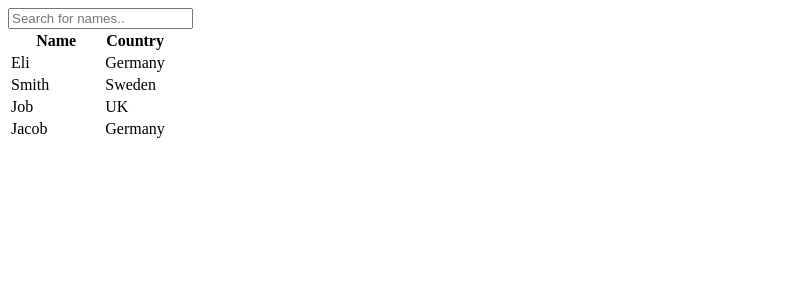
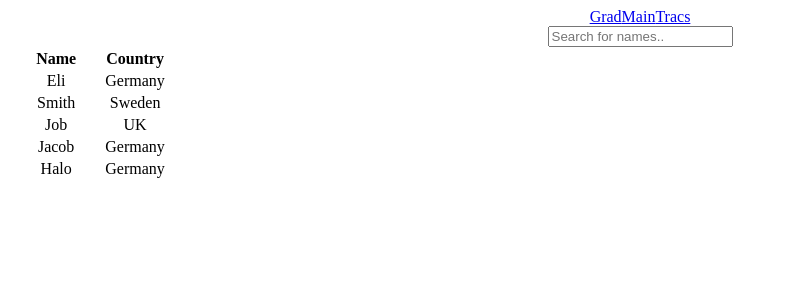
Before and after one commit to AE48643/react_filter, a React (Create React App) app: page / in a window 1280 px wide. Shown: the top 300 px of the page, without its empty margins (0-788 px from the left). Built offline with nearby package versions, Linux system fonts and the light colour scheme.

Commit message:
Almost Done with Filter and Router

```diff
--- a/package.json
+++ b/package.json
@@ -8,6 +8,7 @@
     "@testing-library/user-event": "^13.5.0",
     "react": "^18.2.0",
     "react-dom": "^18.2.0",
+    "react-router-dom": "^6.22.1",
     "react-scripts": "5.0.1",
     "web-vitals": "^2.1.4"
   },
--- a/src/App.js
+++ b/src/App.js
@@ -1,63 +1,24 @@
 import React, { useState, useEffect } from 'react';
 import './App.css';
+import {BrowserRouter as Router, Routes, Route } from 'react-router-dom'
+import { Grad } from './Pages/Grad';
+import { Navbar } from './Navbar';
+import { Tracs } from './Pages/Tracs';
+import { Main } from './Pages/Main';
 
 function App() {
-  // Declare state variables
-  const [filter, setFilter] = useState('');
-  const [data, setData] = useState([
-    ['Eli', 'Germany'],
-    ['Smith', 'Sweden'],
-    ['Job', 'UK'],
-    ['Jacob', 'Germany'],
-  ]);
-
-  const handleInputChange = (event) => {
-    setFilter(event.target.value.toUpperCase());
-  };
-
-  useEffect(() => {
-    // Use effect to handle filtering when the filter state changes
-    const table = document.getElementById("myTable");
-    const tr = table.getElementsByTagName("tr");
-
-    for (let i = 0; i < tr.length; i++) {
-      const td = tr[i].getElementsByTagName("td")[0];
-      if (td) {
-        const txtValue = td.textContent || td.innerText;
-        if (txtValue.toUpperCase().indexOf(filter) > -1) {
-          tr[i].style.display = "";
-        } else {
-          tr[i].style.display = "none";
-        }
-      }
-    }
-  }, [filter]);
 
   return (
-    <div>
-      <input
-        type="text"
-        value={filter}
-        onChange={handleInputChange}
-        placeholder="Search for names.."
-      />
-
-      <table id="myTable">
-        <thead>
-          <tr>
-            <th style={{ width: '60%' }}>Name</th>
-            <th style={{ width: '40%' }}>Country</th>
-          </tr>
-        </thead>
-        <tbody>
-          {data.map((row, index) => (
-            <tr key={index}>
-              <td>{row[0]}</td>
-              <td>{row[1]}</td>
-            </tr>
-          ))}
-        </tbody>
-      </table>
+    <div className='App'>
+      <Router>
+        < Navbar />
+        <Routes>
+          <Route path = "/" element = {< Grad />}/>
+          <Route path = "/main" element = {< Main />}/>
+          <Route path = "/tracs" element = {< Tracs />}/>
+          <Route path='*' element = {<h1>Page Not Found</h1>} />
+        </Routes>
+      </Router>
     </div>
   );
 }
--- /dev/null
+++ b/src/Navbar.js
@@ -0,0 +1,11 @@
+import { Link } from "react-router-dom"
+
+export const Navbar = () => {
+    return (
+        <div>
+            <Link to = "/">Grad</Link>
+            <Link to = "/main">Main</Link>
+            <Link to = "/tracs">Tracs</Link>
+        </div>
+    );
+}
--- /dev/null
+++ b/src/Pages/Filter.js
@@ -0,0 +1,62 @@
+import { useState, useEffect } from "react";
+
+export const Filter =(props) => {
+
+    const [filter, setFilter] = useState('');
+    const [data, useData] = useState(props.data);
+    const handleInputChange = (event) => {
+        setFilter(event.target.value.toUpperCase());
+      };
+
+      useEffect(() => {
+        // Use effect to handle filtering when the filter state changes
+        const table = document.getElementById("myTable");
+        const tr = table.getElementsByTagName("tr");
+
+        for (let i = 0; i < tr.length; i++) {
+          const td = tr[i].getElementsByTagName("td")[0];
+          if (td) {
+            const txtValue = td.textContent || td.innerText;
+            if (txtValue.toUpperCase().indexOf(filter) > -1) {
+              tr[i].style.display = "";
+            } else {
+              tr[i].style.display = "none";
+            }
+          }
+        }
+      }, [filter]);
+
+      return (
+        <div>
+          <input
+            type="text"
+            value={filter}
+            onChange={handleInputChange}
+            placeholder="Search for names.."
+          />
+
+
+          <table id="myTable">
+            <thead>
+              <tr>
+              {data[0].map((cell, i)=> (
+                <th style ={{width : '60%'}} key={i}>{cell}</th>
+              ))}
+              </tr>
+
+            </thead>
+
+            <tbody>
+              {data.slice(1).map((row, index) => (
+                <tr key={index}>
+                  {row.map((cell, i) => (
+                    <td key={i}>{cell}</td>
+                  ))}
+                </tr>
+              ))}
+            </tbody>
+
+          </table>
+        </div>
+      );
+    }
--- /dev/null
+++ b/src/Pages/Grad.js
@@ -0,0 +1,71 @@
+import { useState, useEffect } from "react";
+
+export const Grad = () =>
+{
+    // Declare state variables
+  const [filter, setFilter] = useState('');
+  const [data, setData] = useState([
+    ['Name', 'Country'],
+    ['Eli', 'Germany'],
+    ['Smith', 'Sweden'],
+    ['Job', 'UK'],
+    ['Jacob', 'Germany'],
+    ['Halo', 'Germany'],
+  ]);
+
+  const handleInputChange = (event) => {
+    setFilter(event.target.value.toUpperCase());
+  };
+
+  useEffect(() => {
+    // Use effect to handle filtering when the filter state changes
+    const table = document.getElementById("myTable");
+    const tr = table.getElementsByTagName("tr");
+
+    for (let i = 0; i < tr.length; i++) {
+      const td = tr[i].getElementsByTagName("td")[0];
+      if (td) {
+        const txtValue = td.textContent || td.innerText;
+        if (txtValue.toUpperCase().indexOf(filter) > -1) {
+          tr[i].style.display = "";
+        } else {
+          tr[i].style.display = "none";
+        }
+      }
+    }
+  }, [filter]);
+
+  return (
+    <div>
+      <input
+        type="text"
+        value={filter}
+        onChange={handleInputChange}
+        placeholder="Search for names.."
+      />
+
+
+      <table id="myTable">
+        <thead>
+          <tr>
+          {data[0].map((cell, i)=> (
+            <th style ={{width : '60%'}} key={i}>{cell}</th>
+          ))}
+          </tr>
+
+        </thead>
+
+        <tbody>
+          {data.slice(1).map((row, index) => (
+            <tr key={index}>
+              {row.map((cell, i) => (
+                <td key={i}>{cell}</td>
+              ))}
+            </tr>
+          ))}
+        </tbody>
+
+      </table>
+    </div>
+  );
+}
--- /dev/null
+++ b/src/Pages/Main.js
@@ -0,0 +1,14 @@
+import { useState } from "react";
+import { Filter } from "./Filter";
+
+export const Main = () =>
+{
+  const [data, setData] = useState([
+    ['Name', 'Country'],
+    ['Eli', 'Germany'],
+    ['Smith', 'Sweden'],
+    ['Job', 'UK'],
+    ['Donuts', 'Germany'],
+  ]);
+  return < Filter data = {data}/>
+}
--- /dev/null
+++ b/src/Pages/Tracs.js
@@ -0,0 +1,16 @@
+import { Filter } from "./Filter";
+
+
+export const Tracs = () =>
+{
+
+  const data = [
+    ['Name', 'Country'],
+    ['Eli', 'Germany'],
+    ['Smith', 'Sweden'],
+    ['Job', 'UK'],
+    ['Donuts', 'Germany'],
+  ];
+
+  return <Filter data = {data}/>
+}
```
Also changed, not shown: 1 other file (tests, documents, lock files or other folders).
